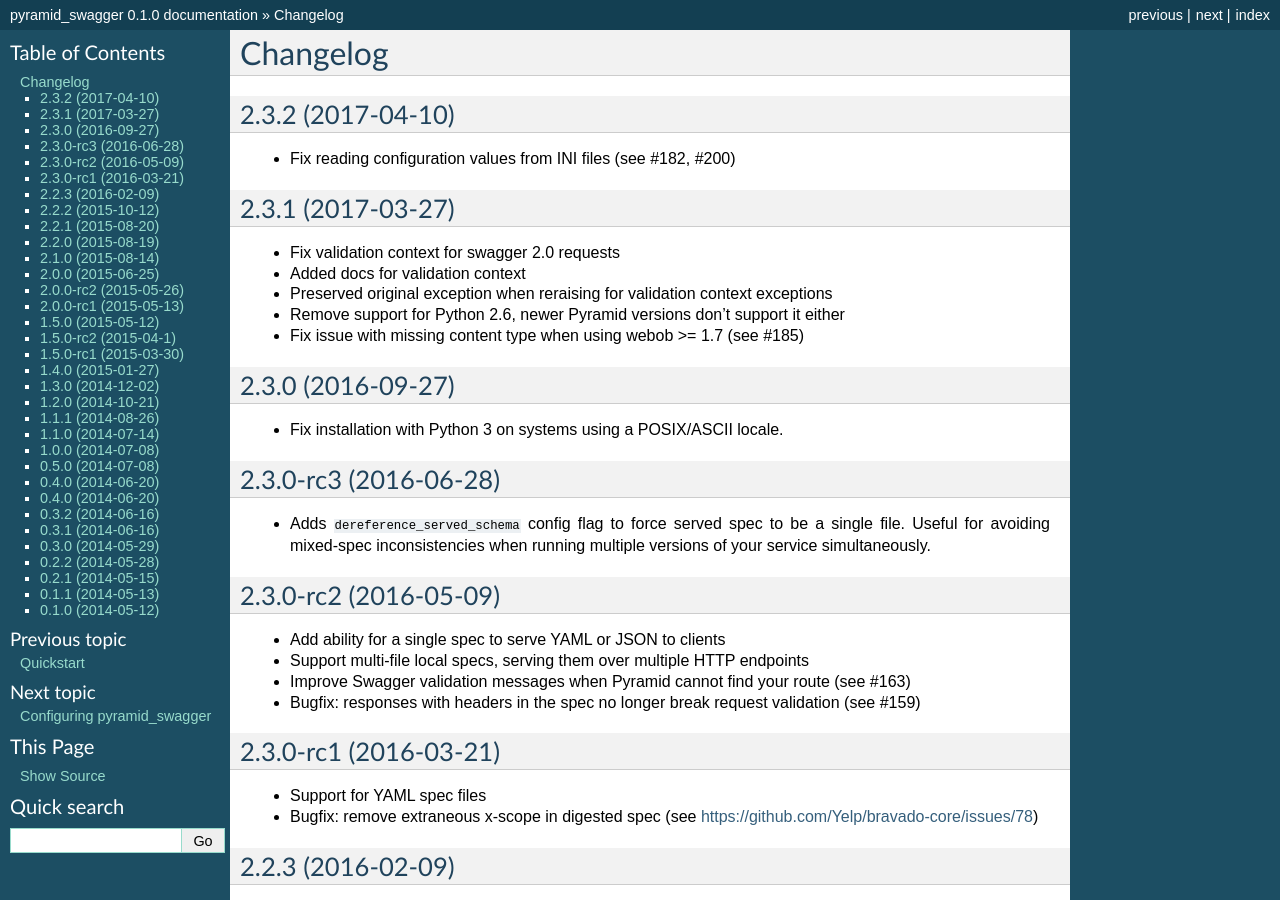
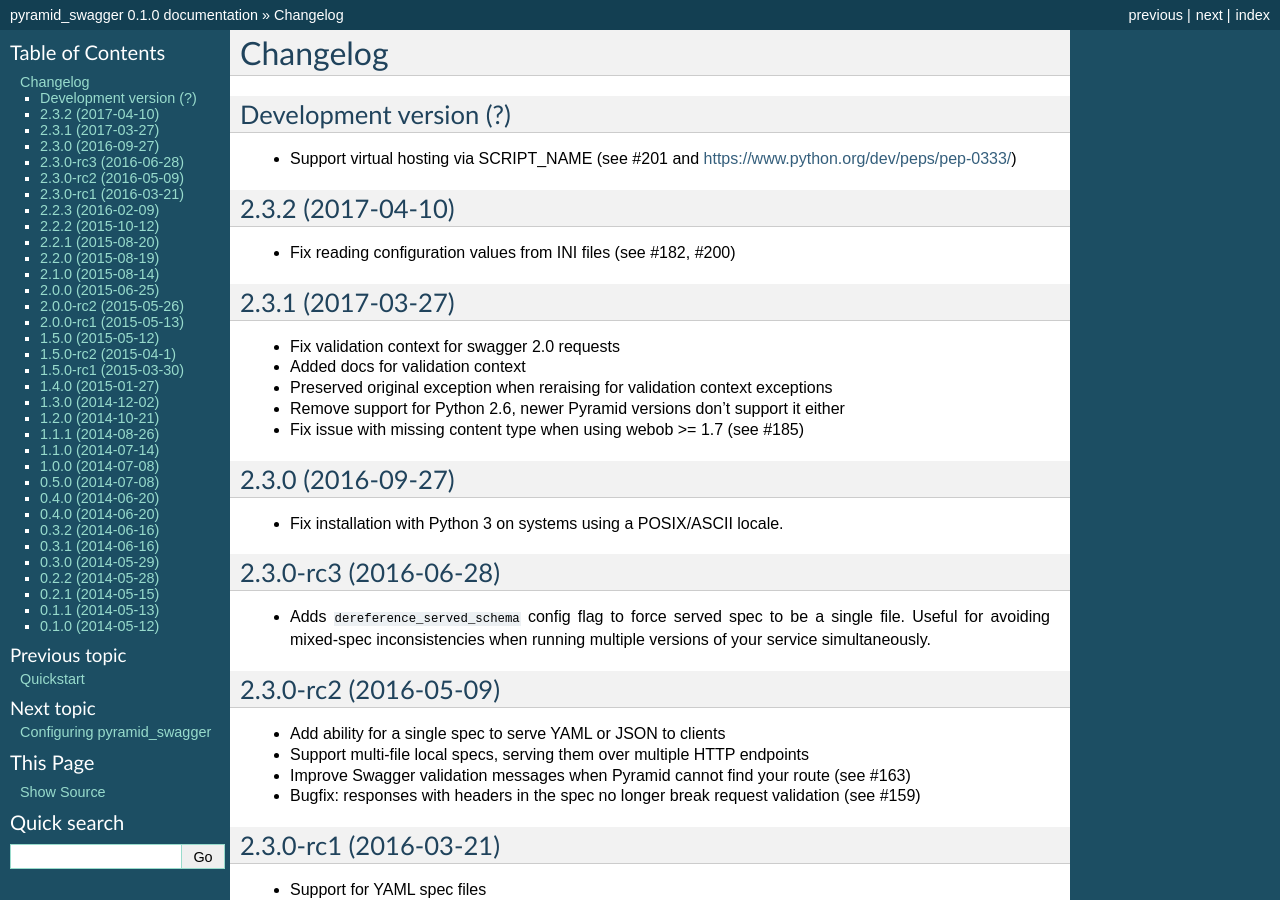
Before and after one commit to Yelp/pyramid_swagger, a Sphinx documentation site: the page built from docs/changelog.rst, in a window 1280 px wide and 900 px high. Built offline with Sphinx 7.4.7, drawn with Linux system fonts in a browser that asks for light colours.

Commit message:
Stage development version
And add entry for SCRIPT_NAME support

```diff
--- a/docs/changelog.rst
+++ b/docs/changelog.rst
@@ -1,5 +1,9 @@
 Changelog
 =========
+
+Development version (?)
+++++++++++++++++++
+* Support virtual hosting via SCRIPT_NAME (see #201 and https://www.python.org/dev/peps/pep-0333/)
 
 2.3.2 (2017-04-10)
 ++++++++++++++++++
```
